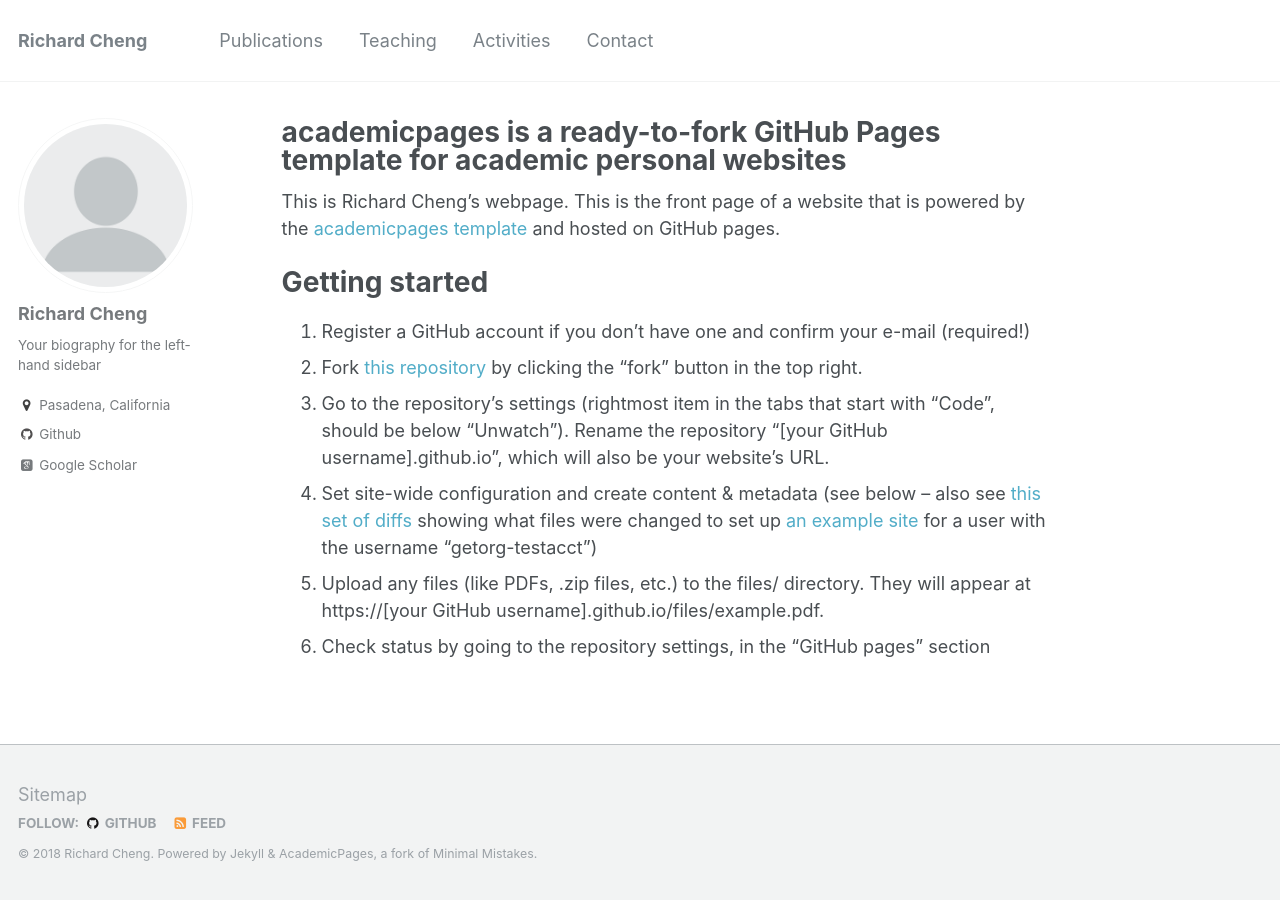
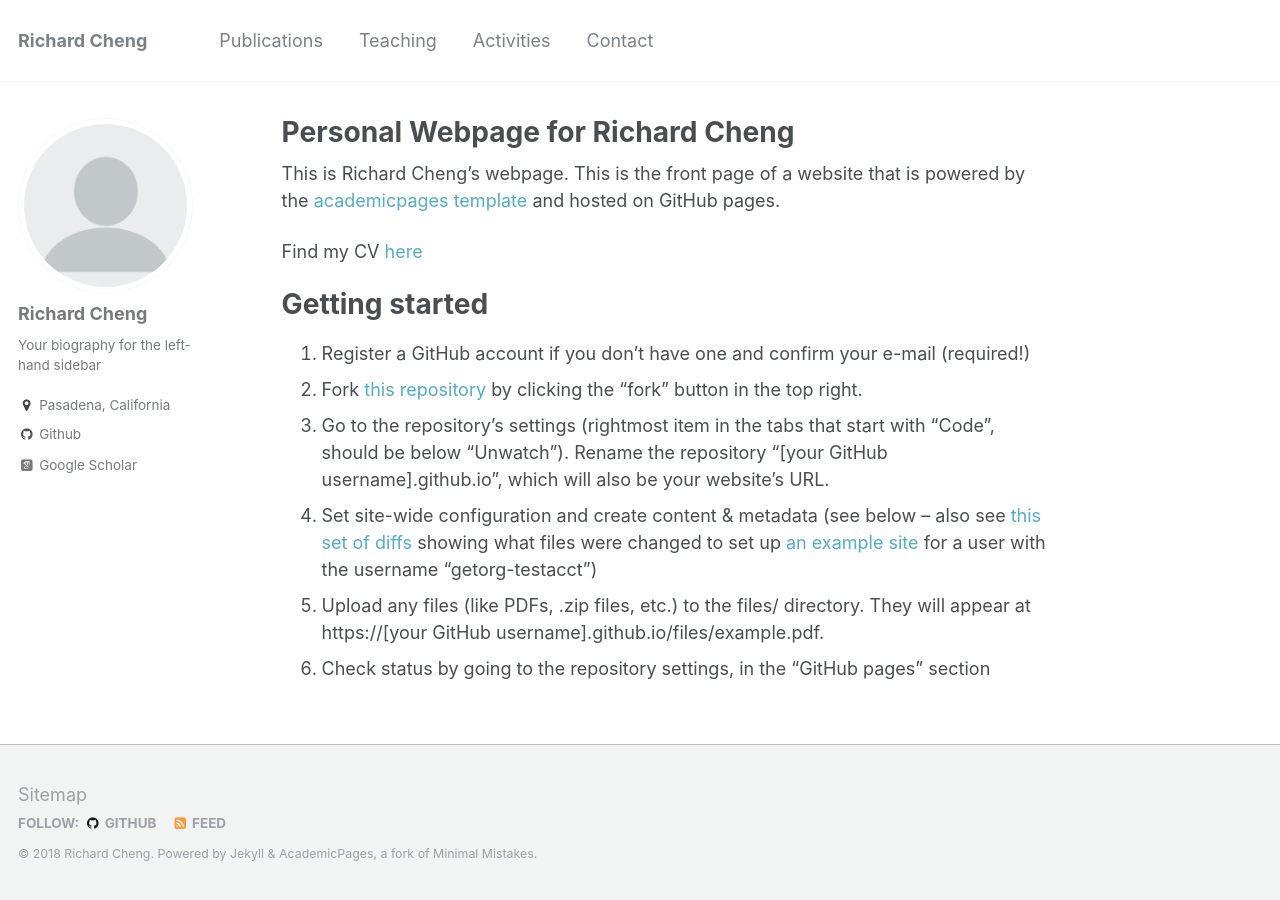
Before and after one commit to rcheng805/rcheng805.github.io, a Jekyll site: the page built from _pages/about.md, in a window 1280 px wide. Built offline with Jekyll 4.4.1, drawn with Linux system fonts in a browser that asks for light colours; some web fonts are replaced.

Commit message:
Update about.md

```diff
--- a/_pages/about.md
+++ b/_pages/about.md
@@ -1,6 +1,6 @@
 ---
 permalink: /
-title: "academicpages is a ready-to-fork GitHub Pages template for academic personal websites"
+title: "Personal Webpage for Richard Cheng"
 excerpt: "About me"
 author_profile: true
 redirect_from:
@@ -9,6 +9,8 @@ redirect_from:
 ---
 
 This is Richard Cheng's webpage. This is the front page of a website that is powered by the [academicpages template](https://github.com/academicpages/academicpages.github.io) and hosted on GitHub pages.
+
+Find my CV [here](https://rcheng805.github.io/files/cv.pdf)
 
 
 Getting started
```
